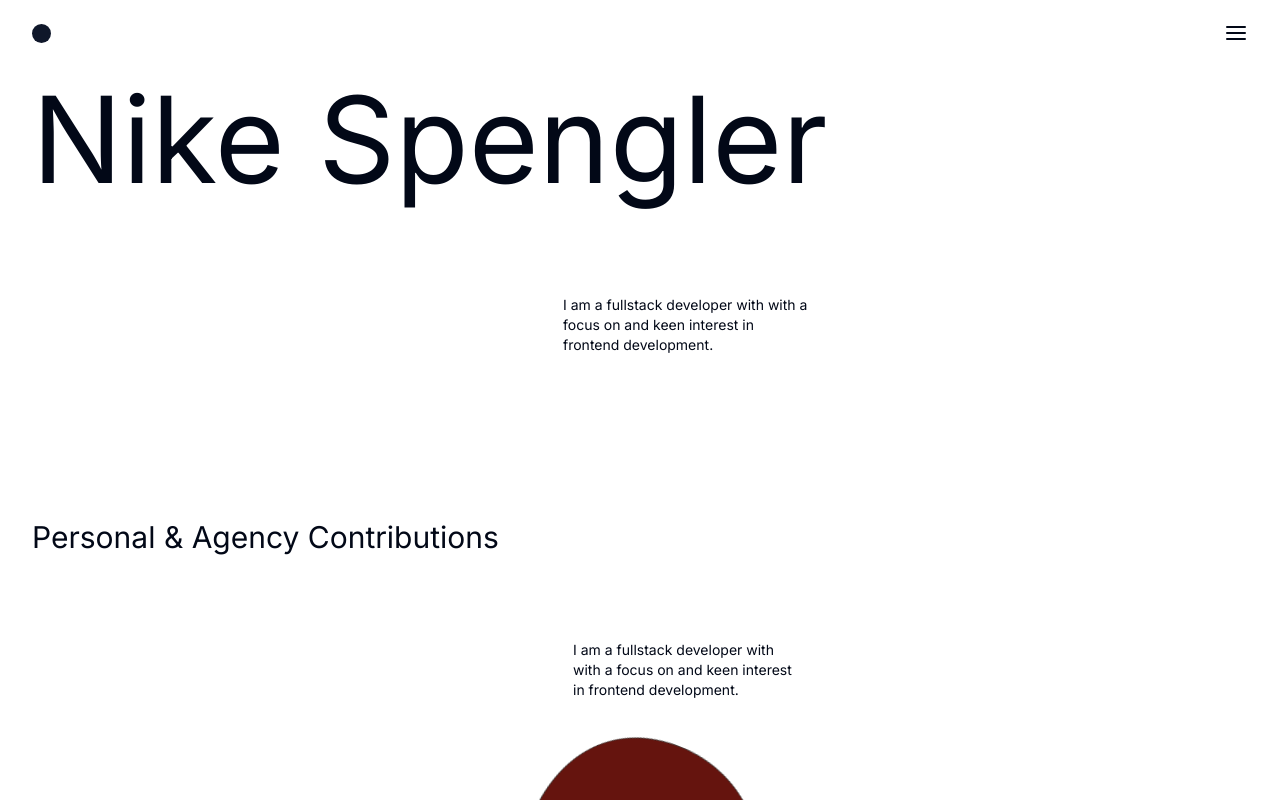
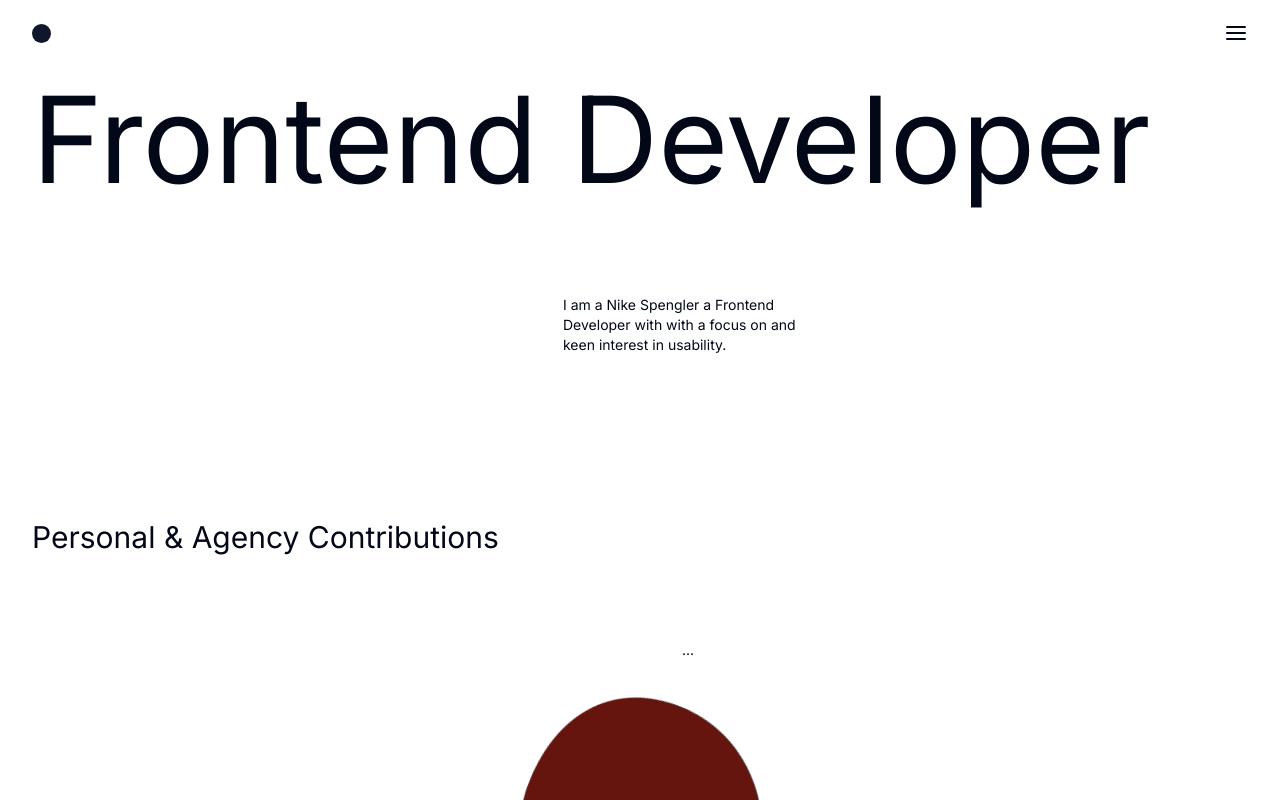
Before and after one commit to NikeSpengler/portfolio-nextjs, a Next.js app: page / in a window 1280 px wide. Shown: the top 800 px of the page. Built offline with nearby package versions, Linux system fonts and the light colour scheme.

Commit message:
adding vitest for testing

```diff
--- a/components/Hero.jsx
+++ b/components/Hero.jsx
@@ -7,14 +7,14 @@ const Hero = () => {
         <div className='container mx-auto'>
             <div className=''>
                 <div className='text-left mx-auto md:mx-0 md:text-left leading-tight'>
-                    <p className=' xl:text-[120px] md:text-[80px] text-[60px]'>Nike Spengler</p>
+                    <p className=' xl:text-[120px] md:text-[80px] text-[60px]'>Frontend Developer</p>
 
                 </div>
             </div>
             <div>
                 <div className='flex md:flex justify-center mx-auto md:mx-0 pl-24'>
                     <p className='xl:subtitle md:subtitle text-sm pt-10 md:pt-20 md:text-left text-left max-w-[250px]'>
-                        I am a fullstack developer with with a focus on and keen interest in frontend development.
+                        I am a Nike Spengler a Frontend Developer with with a focus on and keen interest in usability.
                     </p>
                 </div>
 
@@ -28,7 +28,7 @@ const Hero = () => {
             <div>
                 <div className='flex md:flex justify-center mx-auto md:mx-0 pl-24'>
                     <p className='xl:subtitle md:subtitle text-sm pt-10 md:pt-20 md:text-left text-left max-w-[230px]'>
-                        I am a fullstack developer with with a focus on and keen interest in frontend development.
+                        ...
                     </p>
 
                 </div>
--- a/lib/data.js
+++ b/lib/data.js
@@ -19,7 +19,7 @@
 //         console.log(err);
 //         throw new Error("Failed to fetch posts")
 //     }
-// };
+// }
 
 // export const getProject = async (slug) => {
 //     try {
@@ -31,4 +31,4 @@
 //         console.log(err);
 //         throw new Error("Failed to fetch post")
 //     }
-// };
+// }
```
Also changed, not shown: jest.config.js (deleted, +0 -198 lines), package.json (+11 -2 lines), vitest.config.js (added, +9 -0 lines), 2 other files (tests, documents, lock files or other folders).
